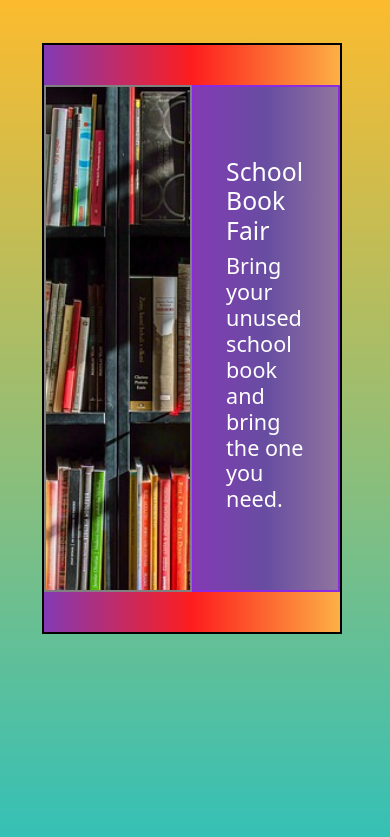
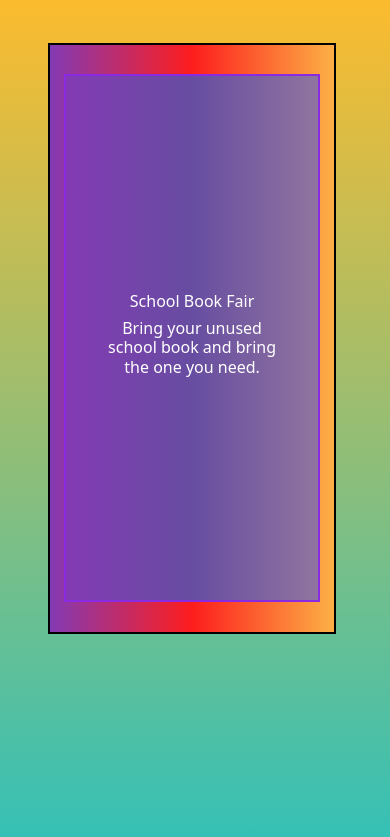
Before and after one commit to zErhiz/Intro-Amazing-Events, a plain HTML site: page pages/details.html in a window 390 px wide. Shown: the part 61-898 px from the top of the page. Drawn offline with nearby package versions, Linux system fonts and the light colour scheme.

Commit message:
second commit

```diff
--- a/pages/details.html
+++ b/pages/details.html
@@ -51,8 +51,8 @@
 
 </div>
 <div class="titulocontenedor">
-<h2>School Book Fair</h2>
-<h4>Bring your unused school book and bring the one you need.</h4>
+<h2 class="titulo22">School Book Fair</h2>
+<h4 class="titulo33">Bring your unused school book and bring the one you need.</h4>
 </div>
 </div>
 </section>
--- a/styles/style.css
+++ b/styles/style.css
@@ -509,3 +509,27 @@ text-align: center;
   }
 
 }
+@media screen  and (min-width: 320px) and (max-width: 550px)
+{
+  .titulo22
+  {
+    font-size: 1rem;
+  }
+  .titulo33
+  {
+    font-size: 1rem;
+  }
+  .titulocontenedor
+  {
+    text-align: center;
+    height: 90%;
+    width: 90%;
+
+  }
+
+ .imagencontenedor
+ {
+  display: none;
+ }
+
+}
```
